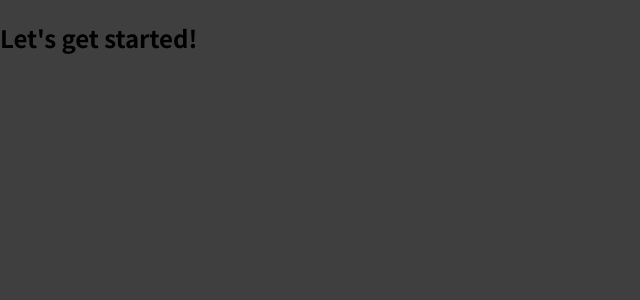
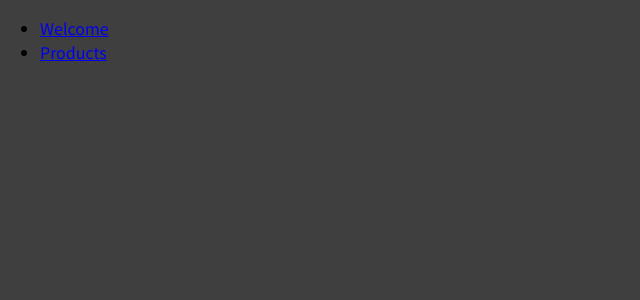
Before and after one commit to ssonko94/React-Router-SPA, a React (Create React App) app: page / in a window 1280 px wide. Shown: the top 300 px of the page, without its empty margins (0-640 px from the left). Built offline with nearby package versions, Linux system fonts and the light colour scheme; the HTML template or start-up script is replaced by a standard one.

Commit message:
add route components with paths setting them to the path

```diff
--- a/src/App.js
+++ b/src/App.js
@@ -1,7 +1,23 @@
+import { Route } from "react-router-dom";
+
+import Welcome from "./pages/Welcome";
+import Products from "./pages/Products";
+import MainHeader from "./Components/MainHeader";
+
 function App() {
   return (
     <div>
-      <h2>Let's get started!</h2>
+      <header>
+        <MainHeader />
+      </header>
+      <main>
+        <Route path="/welcome">
+          <Welcome />
+        </Route>
+        <Route path="/products">
+          <Products />
+        </Route>
+      </main>
     </div>
   );
 }
```
